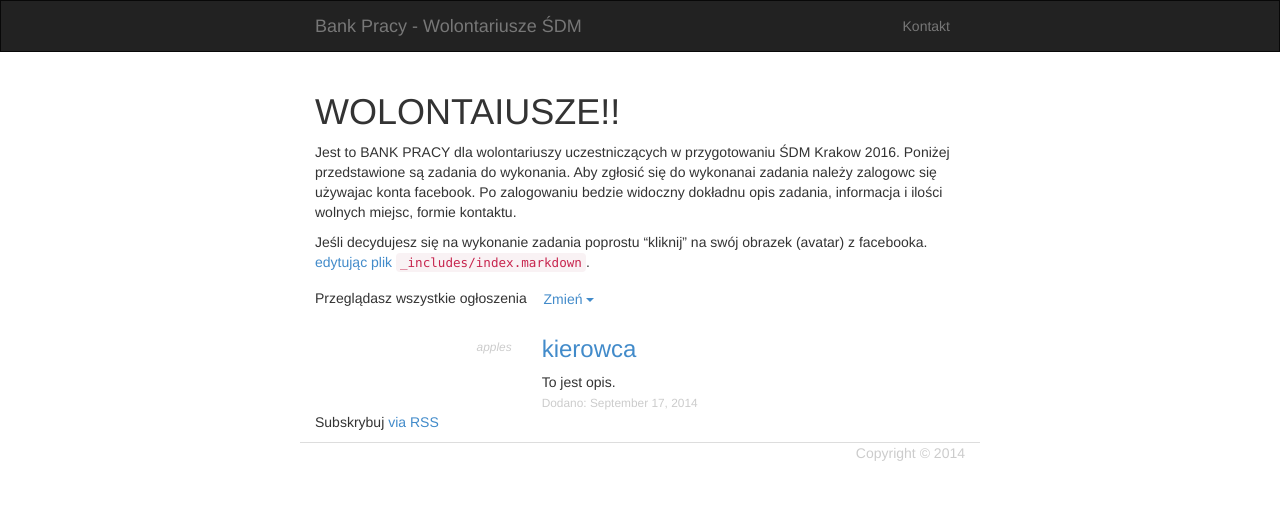
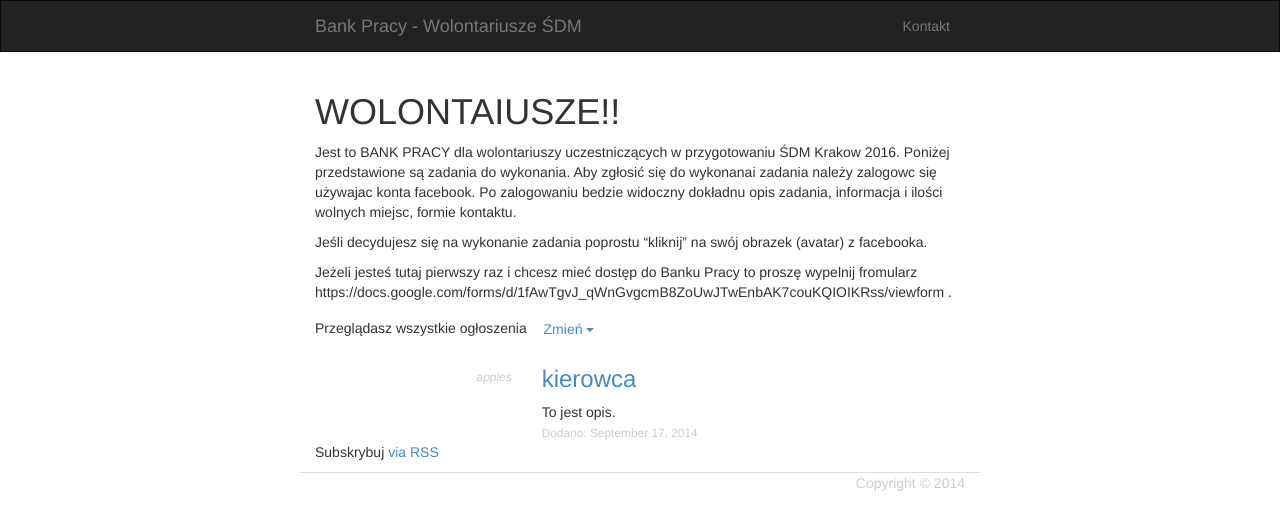
Before and after one commit to Krakow2016/tablica, a Jekyll site: the page built from index.html, in a window 1280 px wide. Shown: the top 530 px of the page. Built offline with Jekyll 4.4.1, drawn with Linux system fonts in a browser that asks for light colours.

Commit message:
Update index.markdown

```diff
--- a/_includes/index.markdown
+++ b/_includes/index.markdown
@@ -6,4 +6,7 @@
 Po zalogowaniu bedzie widoczny dokładnu opis zadania, informacja i ilości wolnych miejsc, formie kontaktu.
 
 Jeśli decydujesz się na wykonanie zadania poprostu "kliknij" na swój obrazek (avatar) z facebooka.
-[edytując plik `_includes/index.markdown`](https://github.com/Krakow2016/tablica/edit/gh-pages/_includes/index.markdown).
+
+Jeżeli jesteś tutaj pierwszy raz i chcesz mieć dostęp do Banku Pracy to proszę wypelnij fromularz
+https://docs.google.com/forms/d/1fAwTgvJ_qWnGvgcmB8ZoUwJTwEnbAK7couKQIOIKRss/viewform
+.
```
